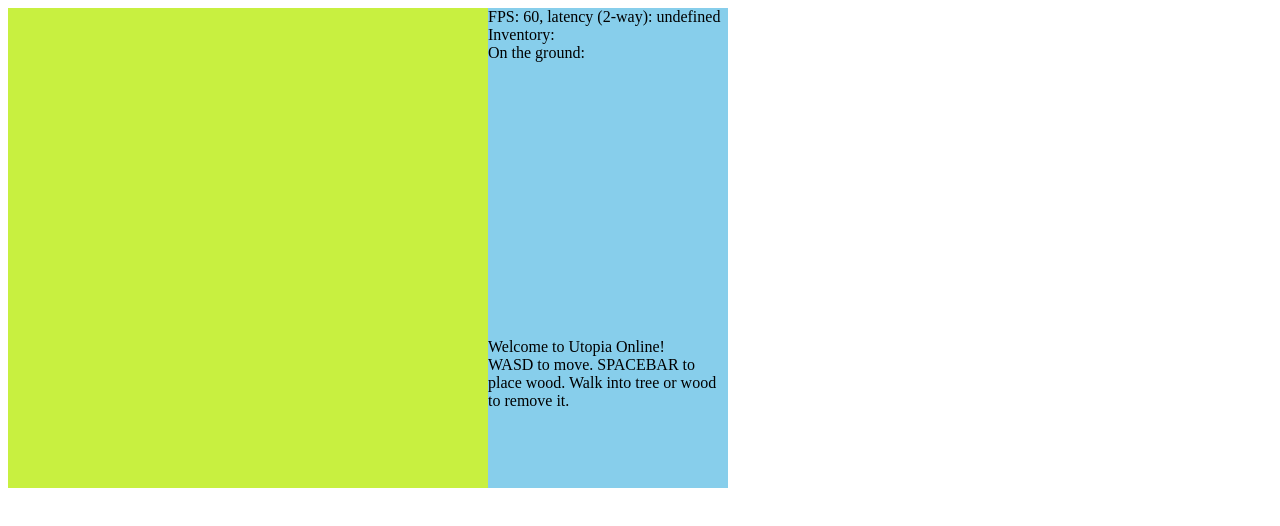
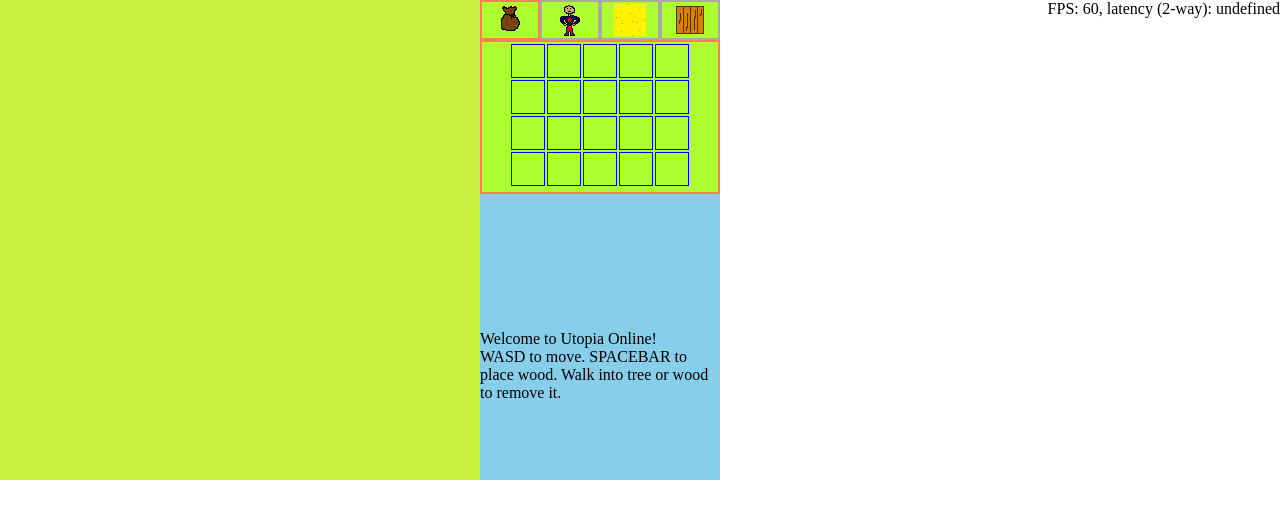
Before and after one commit to antonbabkin/utopia-online, a website: page index.html in a window 1280 px wide. Drawn offline with nearby package versions, Linux system fonts and the light colour scheme; no server answers.

Commit message:
Removed universal world update, each player has own update loop and only sees a limited viewport. Added tabbed panels to user interface. Changed mob and item bases to work through ids.

```diff
--- a/base.js
+++ b/base.js
@@ -27,12 +27,12 @@ function baseClosure() {
             height: 15
         },
         actionDelay: 1000,
-        mobLimit: 25,
+        mobLimit: 50,
         bagLifetime: 60 * 1000,
         stateUpdateTime: 100,
         playerUpdateTime: 200,
-        serverSaveTime: 5 * 60 * 1000,
-        environmentUpdateTime: 60 * 1000,
+        serverSaveTime: 60 * 60 * 1000,
+        environmentUpdateTime: 10 * 60 * 1000,
         charTypes: {
             player: 0,
             mob: 1
@@ -53,50 +53,63 @@ function baseClosure() {
 
 
 
-    var images = {
-        items: {}
-    };
-
     // ------------------------------------------------------------------------------
     // Inventory items
     // ------------------------------------------------------------------------------
-    var items = {
-        wood: 0,
-        leather: 1
+    var items = [];
+    items[0] = {
+        name: 'Wood',
+        image: 'wood'
     };
-    images.items[items.wood] = 'wood';
-    images.items[items.leather] = 'leather';
+    items[1] = {
+        name: 'Leather',
+        image: 'leather'
+    };
+
+    var itemId = {}; // lookup table "name: baseId"
+    items.forEach(function (item, index) {
+        item.bid = index;
+        itemId[item.name] = index;
+    });
+
 
     // ------------------------------------------------------------------------------
     // Mobs
     // ------------------------------------------------------------------------------
-    var mobs = {};
-    mobs['Sphere'] = {
+    var mobs = [];
+    mobs[0] = {
+        name: 'Sphere',
         image: 'sphere',
         aggressive: false,
         speed: 1,
         drops: [
             {
-                id: items.leather,
+                name: 'Leather',
                 prob: 1
             }
         ]
     };
-    mobs['Angry sphere'] = {
+    mobs[1] = {
+        name: 'Angry sphere',
         image: 'angry_sphere',
         aggressive: true,
         speed: 1,
         radius: 5,
         drops: [
             {
-                id: items.leather,
+                name: 'Leather',
                 prob: 1
             }
         ]
     };
 
-    Object.keys(mobs).forEach(function (name) {
-        mobs[name].name = name;
+    var mobId = {}; // lookup table "name: baseId"
+    mobs.forEach(function (mob, index) {
+        mob.bid = index;
+        mobId[mob.name] = index;
+        mob.drops.forEach(function (drop) {
+            drop.bid = itemId[drop.name];
+        });
     });
 
     // ------------------------------------------------------------------------------
@@ -122,10 +135,11 @@ function baseClosure() {
     return {
         constants: constants,
         mobs: mobs,
+        mobId: mobId,
         items: items,
+        itemId: itemId,
         grounds: grounds,
-        objects: objects,
-        images: images
+        objects: objects
     };
 }
 
--- a/game_client.js
+++ b/game_client.js
@@ -17,14 +17,11 @@ window.addEventListener('load', function clientLoader() {
 
     // object "base" is loaded in base.js
     var CONSTANTS = base.constants;
-    var MOBS = base.mobs;
     var OBJECTS = base.objects;
-    var ITEMS = base.items;
     var GROUNDS = base.grounds;
 
 
     var self, inventory;
-    var grid;
     var viewport;
 
 
@@ -35,37 +32,64 @@ window.addEventListener('load', function clientLoader() {
 
     // web page <div> elements
     var div = {
-        window: document.getElementById('gameWindow'),
         canvas: document.getElementById('canvasDiv'),
         panel: document.getElementById('uiPanel'),
         debug: document.getElementById('debug'),
-        inventory: document.getElementById('inventory'),
         notifications: document.getElementById('notifications'),
         groundContainer: document.getElementById('groundContainer'),
-        ground: document.getElementById('ground')
+        ground: document.getElementById('ground'),
+        tabs: {
+            inv: {
+                tab: document.getElementById('tabInv'),
+                panel: document.getElementById('panelInv')
+            },
+            equips: {
+                tab: document.getElementById('tabEquips'),
+                panel: document.getElementById('panelEquips')
+            },
+            stats: {
+                tab: document.getElementById('tabStats'),
+                panel: document.getElementById('panelStats')
+            },
+            craft: {
+                tab: document.getElementById('tabCraft'),
+                panel: document.getElementById('panelCraft')
+            }
+        }
     };
-
-    div.window.style.width = (CONSTANTS.viewport.widthP + CONSTANTS.uiPanel.width) + 'px';
-    div.window.style.height = CONSTANTS.viewport.heightP + 'px';
-
-    div.canvas.style.width = base.constants.viewport.widthP + 'px';
-    div.canvas.style.height = base.constants.viewport.heightP + 'px';
-
-    div.panel.style.width = base.constants.uiPanel.width + 'px';
-    div.panel.style.height = base.constants.uiPanel.height + 'px';
-
 
     var ui = {};
 
+    ui.clickTab = function (tab) {
+        // @tab must be one of @div.tabs
+        if (tab !== ui.activeTab) {
+            ui.activeTab.tab.style.borderColor = 'darkgray';
+            ui.activeTab.panel.style.zIndex = 0;
+            tab.tab.style.borderColor = 'coral';
+            tab.panel.style.zIndex = 1;
+            ui.activeTab = tab;
+        }
+    };
+    Object.keys(div.tabs).forEach(function (tabName) {
+        div.tabs[tabName].tab.addEventListener('click', function () {
+            ui.clickTab(div.tabs[tabName]);
+        });
+    });
+
+    ui.activeTab = div.tabs.inv;
+
     ui.inventory = {
         update: function () {
-            var items = '';
-            inventory.forEach(function (item) {
-                items += '<img src="public/' +
-                    base.images.items[item] +
-                    '.png">'
-            });
-            div.inventory.innerHTML = items;
+            var i, item, slot;
+            for (i = 0; i < base.constants.maxInventory; i += 1) {
+                item = inventory[i];
+                slot = document.getElementById('inv' + i);
+                if (typeof item === 'undefined') {
+                    slot.style.backgroundImage = '';
+                } else {
+                    slot.style.backgroundImage = 'url(public/' + base.items[item].image + '.png)';
+                }
+            }
         }
     };
 
@@ -75,10 +99,10 @@ window.addEventListener('load', function clientLoader() {
         update: function () {
             var bag = viewport[base.constants.viewport.halfWidth][base.constants.viewport.halfHeight].bag;
             if (typeof bag !== 'undefined') {
-                div.groundContainer.style.display = "initial";
-                ui.ground.item.src = 'public/' + base.images.items[bag.items[0]] + '.png';
+                div.groundContainer.style.display = 'initial';
+                ui.ground.item.src = 'public/' + base.items[bag.items[0]].image + '.png';
             } else {
-                div.groundContainer.style.display = "none";
+                div.groundContainer.style.display = 'none';
             }
         }
     };
@@ -130,16 +154,17 @@ window.addEventListener('load', function clientLoader() {
     textures.objects[OBJECTS.rock] = PIXI.Texture.fromImage('public/rock.png');
     textures.objects[OBJECTS.wood] = PIXI.Texture.fromImage('public/wood.png');
     textures.bag = PIXI.Texture.fromImage('public/bag.png');
-    Object.keys(MOBS).forEach(function (name) {
-        textures.mobs[name] = PIXI.Texture.fromImage('public/' + MOBS[name].image +'.png');
+    base.mobs.forEach(function (mob) {
+        textures.mobs[mob.bid] = PIXI.Texture.fromImage('public/' + mob.image +'.png');
     });
 
     // 2-dim array containers for sprites
-    var sprites = {};
-    sprites.ground = [];
-    sprites.objects = [];
-    sprites.bags = [];
-    sprites.chars = [];
+    var sprites = {
+        ground: [],
+        objects: [],
+        bags: [],
+        chars: []
+    };
     (function () {
         var i;
         for (i = 0; i < CONSTANTS.viewport.width; i += 1) {
@@ -267,7 +292,7 @@ window.addEventListener('load', function clientLoader() {
                     if (cell.char.type === CONSTANTS.charTypes.player) {
                         texture = textures.hero;
                     } else if (cell.char.type === CONSTANTS.charTypes.mob) {
-                        texture = textures.mobs[cell.char.name];
+                        texture = textures.mobs[cell.char.bid];
                     }
                     if (typeof sprite !== 'object') {
                         sprite = new PIXI.Sprite(texture);
--- a/index.html
+++ b/index.html
@@ -13,24 +13,103 @@
         <script src="utils.js"></script>
         <script src="game_client.js"></script>
 
+        <style type="text/css">
+            div.tab {
+                position: absolute;
+                top: 0;
+                width: 56px;
+                height: 36px;
+                border: 2px darkgray solid;
+                text-align: center;
+                background-color: greenyellow;
+                cursor: pointer;
+            }
+            div.tab img {
+                margin-top: 2px;
+                margin-bottom: 2px;
+            }
+            div.tabPanel {
+                position: absolute;
+                top: 40px;
+                left: 0;
+                width: 236px;
+                height: 150px;
+                border: 2px coral solid;
+                background-color: greenyellow;
+            }
+            td.invSlot {
+                width: 32px;
+                height: 32px;
+                padding: 0;
+                border: 1px blue solid;
+            }
+        </style>
     </head>
 
-    <body>
-        <div id="gameWindow">
-            <div id="canvasDiv" style="float: left; background-color: greenyellow"></div>
-            <div id="uiPanel" style="float: left; background-color: skyblue; position:relative;">
-                <div id="debug"></div>
-                <div>Inventory:
-                    <div id="inventory"></div>
+    <body style="margin: 0;">
+        <div id="canvasDiv" style="position: absolute; top: 0; left: 0; width: 480px; height: 480px;"></div>
+        <div id="uiPanel" style="position: absolute; top: 0; left: 480px; width: 240px; height: 480px; background-color: skyblue;">
+            <div id="tabInv" class="tab" style="left: 0; border-color: coral;">
+                <img src="public/bag.png">
+            </div>
+            <div id="tabEquips" class="tab" style="left: 60px;">
+                <img src="public/hero.png">
+            </div>
+            <div id="tabStats" class="tab" style="left: 120px;">
+                <img src="public/sand.png">
+            </div>
+            <div id="tabCraft" class="tab" style="left: 180px;">
+                <img src="public/wood.png">
+            </div>
+            <div id="panelInv" class="tabPanel" style="z-index: 1;">
+                <table style="margin: auto;">
+                    <tr>
+                        <td id="inv0" class="invSlot"></td>
+                        <td id="inv1" class="invSlot"></td>
+                        <td id="inv2" class="invSlot"></td>
+                        <td id="inv3" class="invSlot"></td>
+                        <td id="inv4" class="invSlot"></td>
+                    </tr>
+                    <tr>
+                        <td id="inv5" class="invSlot"></td>
+                        <td id="inv6" class="invSlot"></td>
+                        <td id="inv7" class="invSlot"></td>
+                        <td id="inv8" class="invSlot"></td>
+                        <td id="inv9" class="invSlot"></td>
+                    </tr>
+                    <tr>
+                        <td id="inv10" class="invSlot"></td>
+                        <td id="inv11" class="invSlot"></td>
+                        <td id="inv12" class="invSlot"></td>
+                        <td id="inv13" class="invSlot"></td>
+                        <td id="inv14" class="invSlot"></td>
+                    </tr>
+                    <tr>
+                        <td id="inv15" class="invSlot"></td>
+                        <td id="inv16" class="invSlot"></td>
+                        <td id="inv17" class="invSlot"></td>
+                        <td id="inv18" class="invSlot"></td>
+                        <td id="inv19" class="invSlot"></td>
+                    </tr>
+                </table>
+            </div>
+            <div id="panelEquips" class="tabPanel">
+                Equips
+            </div>
+            <div id="panelStats" class="tabPanel">
+                Stats
+            </div>
+            <div id="panelCraft" class="tabPanel">
+                Craft
             </div>
             <div id="groundContainer">On the ground:
-                    <div id="ground"><img id="groundItem"></div>
+                <div id="ground"><img id="groundItem" style="position:absolute; left: 0; bottom: 150px; cursor: pointer;"></div>
             </div>
             <div id="notifications" style="overflow: auto; height: 150px; position:absolute; left: 0; bottom: 0;">
                 Welcome to Utopia Online!<br>
                 WASD to move. SPACEBAR to place wood. Walk into tree or wood to remove it.
             </div>
         </div>
-        </div>
+        <div id="debug" style="float: right;"></div>
     </body>
 </html>
```
Also changed, not shown: game_server.js (+11 -14 lines), map.json. Lines whose indentation alone changed are shown as unchanged.
